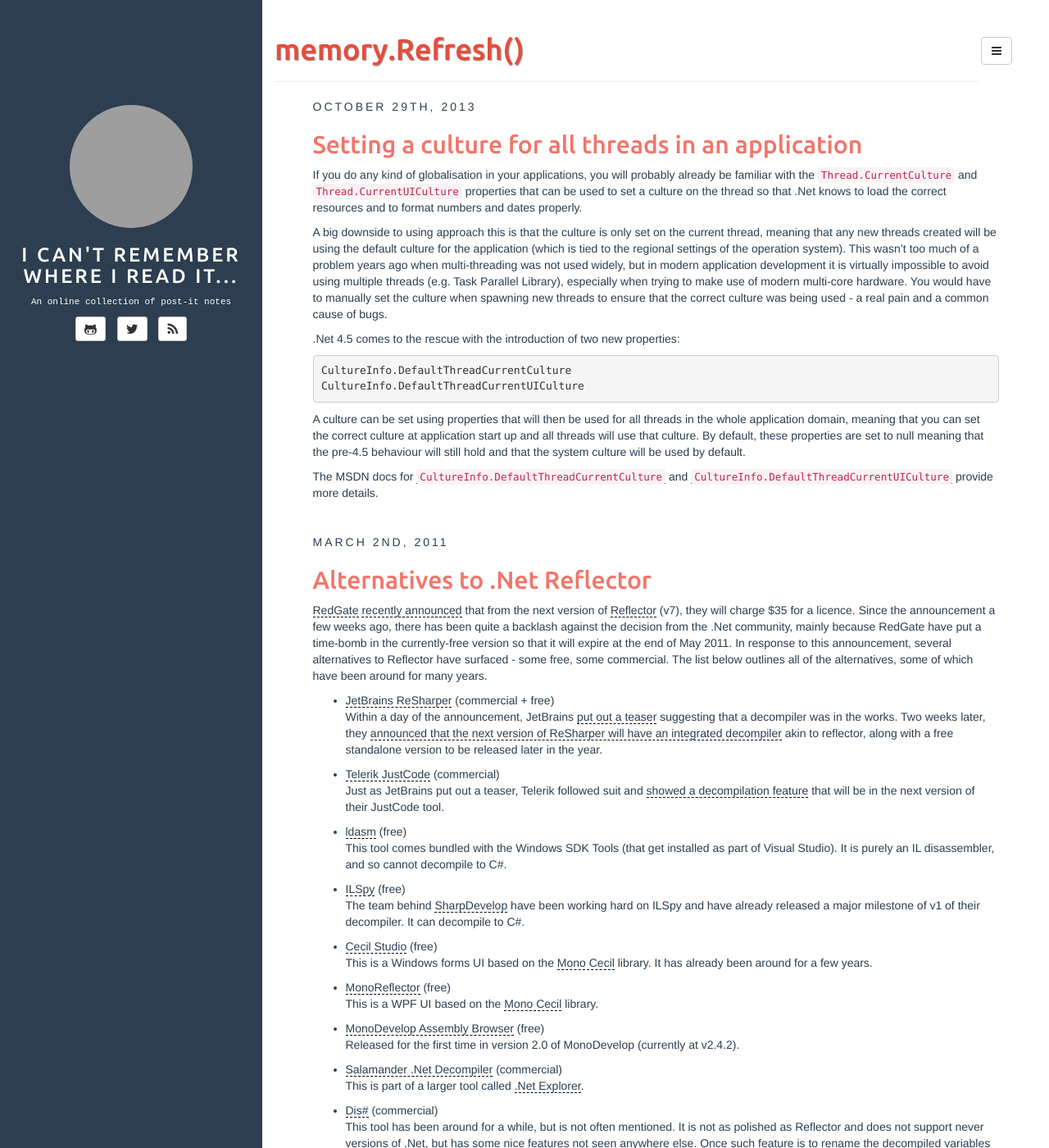
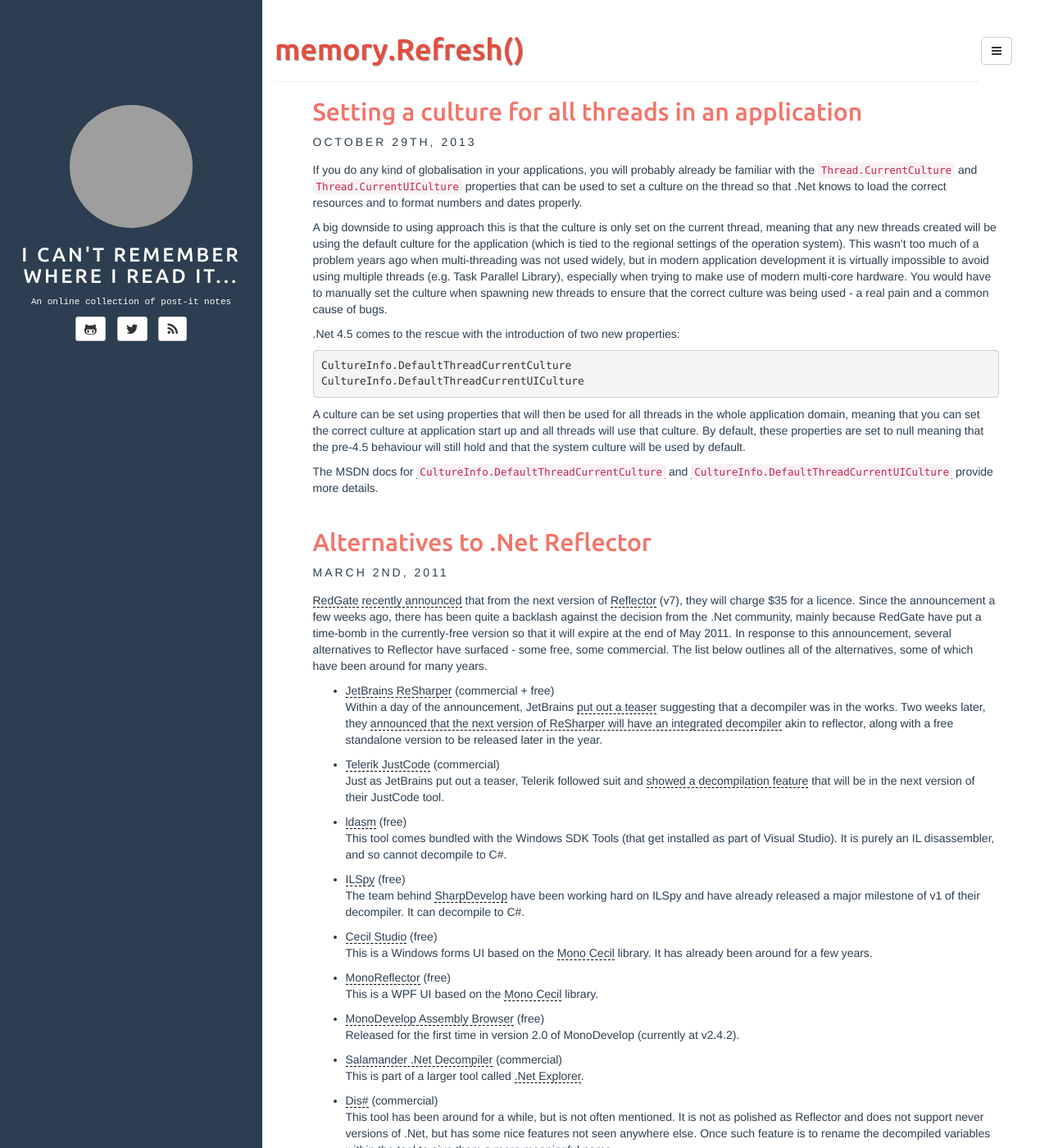
Before and after one commit to adrianbanks/adrianbanks.github.io, a Jekyll site: the page built from index.html, in a window 1280 px wide and 1400 px high. Shown: the whole window at 82% size. Built offline with Jekyll 4.4.1, drawn with Linux system fonts in a browser that asks for light colours; the list of posts is cut into pages by our own code; some of the changed text lies outside the part shown; grey boxes are pictures that could not be loaded.

Commit message:
Shuffle the layout of posts about

```diff
--- a/assets/css/style.css
+++ b/assets/css/style.css
@@ -106,7 +106,6 @@ article{
 }
 
 .article_body{
-	margin-top: 20px;
 	margin-bottom: 20px;
 }
 
@@ -114,6 +113,7 @@ article{
 	text-transform: uppercase;
 	font-size: 14px;
 	letter-spacing: 3px;
+	margin-bottom: 1em;
 }
 
 article {
--- a/index.html
+++ b/index.html
@@ -4,10 +4,12 @@ tagline:
 ---
 
 {% for post in paginator.posts %}
+<article class="home">
+  <h2>
+    <a href="{{ site.BASE_PATH }}{{ post.url }}">{{ post.title }}</a>
+  </h2>
 
-<article class="home">
-
-  <span class="post-date">
+  <div class="post-date">
     {% assign d = post.date | date: "%d" | plus:'0' %}
     {{ post.date | date: "%B" }}
     {% case d %}
@@ -17,11 +19,7 @@ tagline:
     {% else %}{{ d }}th,
     {% endcase %}
     {{ post.date | date: "%Y" }}
-  </span>
-
-  <h2>
-    <a href="{{ site.BASE_PATH }}{{ post.url }}">{{ post.title }}</a>
-  </h2>
+  </div>
 
   <div>
     {% if post.fullview %}
@@ -36,7 +34,6 @@ tagline:
     {% endif %}
     {% endif %}
   </div>
-
 </article>
 {% endfor %}
 <hr/>
```
Also changed, not shown: _includes/post.html (+5 -6 lines).
